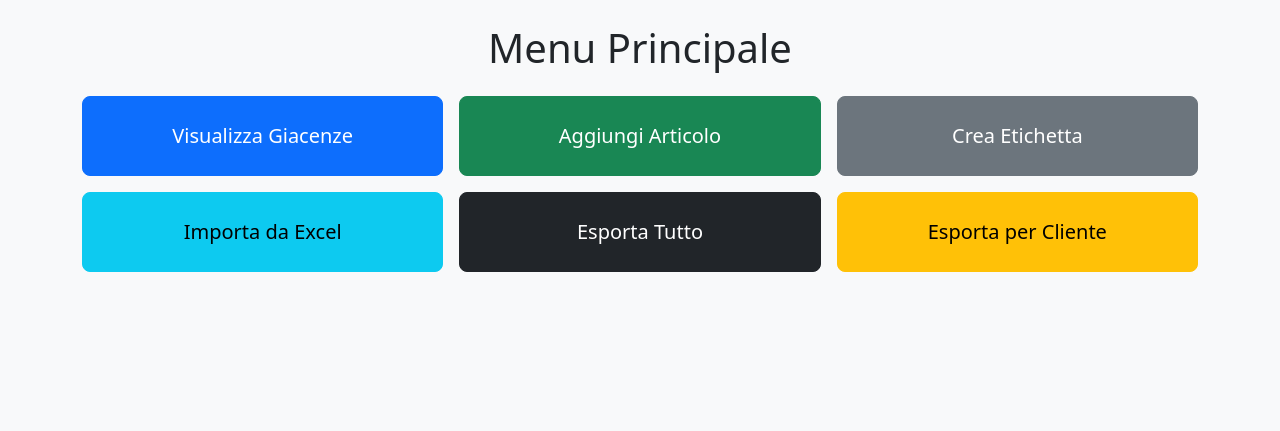
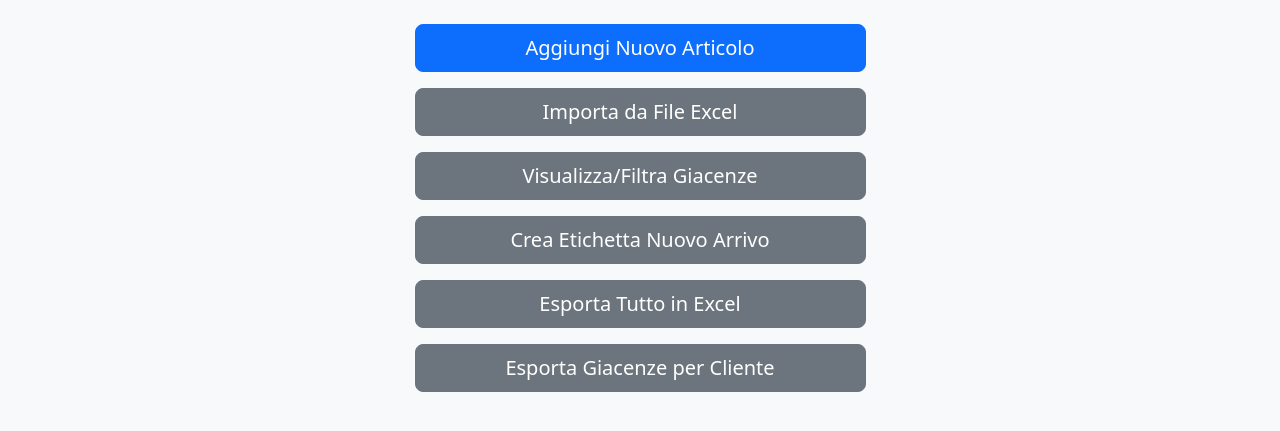
Before and after one commit to Camarsrl/gestionale_web, a Flask app: page / in a window 1280 px wide. Shown: the part 66-497 px from the top of the page. Run offline with Flask 3, Linux system fonts and the light colour scheme; the visitor is signed in with stand-in values (Sample User, id 1).

Commit message:
Update main_menu.html

```diff
--- a/templates/main_menu.html
+++ b/templates/main_menu.html
@@ -1,25 +1,16 @@
 {% extends "layout.html" %}
 {% block content %}
-<div class="container text-center">
-    <h1 class="my-4">Menu Principale</h1>
-    <div class="row justify-content-center g-3">
-        <div class="col-md-4">
-            <a href="{{ url_for('visualizza_giacenze') }}" class="btn btn-primary btn-lg w-100 p-4">Visualizza Giacenze</a>
-        </div>
-        <div class="col-md-4">
-            <a href="{{ url_for('add_articolo') }}" class="btn btn-success btn-lg w-100 p-4">Aggiungi Articolo</a>
-        </div>
-        <div class="col-md-4">
-            <a href="{{ url_for('etichetta_manuale') }}" class="btn btn-secondary btn-lg w-100 p-4">Crea Etichetta</a>
-        </div>
-        <div class="col-md-4">
-            <a href="{{ url_for('import_excel') }}" class="btn btn-info btn-lg w-100 p-4">Importa da Excel</a>
-        </div>
-        <div class="col-md-4">
-            <a href="{{ url_for('export_excel') }}" class="btn btn-dark btn-lg w-100 p-4">Esporta Tutto</a>
-        </div>
-        <div class="col-md-4">
-            <a href="{{ url_for('export_by_client') }}" class="btn btn-warning btn-lg w-100 p-4">Esporta per Cliente</a>
+<div class="container">
+    <div class="row justify-content-center">
+        <div class="col-md-6 col-lg-5">
+            <div class="d-grid gap-3">
+                <a href="{{ url_for('add_articolo') }}" class="btn btn-primary btn-lg">Aggiungi Nuovo Articolo</a>
+                <a href="{{ url_for('import_excel') }}" class="btn btn-secondary btn-lg">Importa da File Excel</a>
+                <a href="{{ url_for('visualizza_giacenze') }}" class="btn btn-secondary btn-lg">Visualizza/Filtra Giacenze</a>
+                <a href="{{ url_for('etichetta_manuale') }}" class="btn btn-secondary btn-lg">Crea Etichetta Nuovo Arrivo</a>
+                <a href="{{ url_for('export_excel') }}" class="btn btn-secondary btn-lg">Esporta Tutto in Excel</a>
+                <a href="{{ url_for('export_by_client') }}" class="btn btn-secondary btn-lg">Esporta Giacenze per Cliente</a>
+            </div>
         </div>
     </div>
 </div>
```
